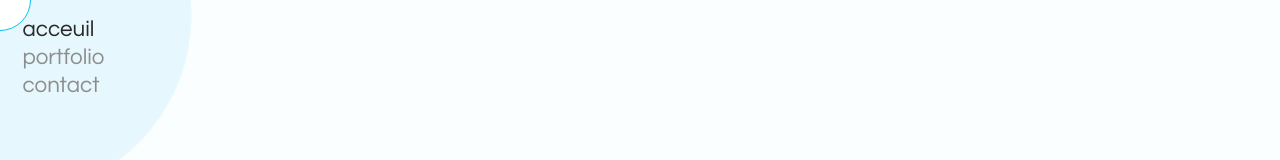
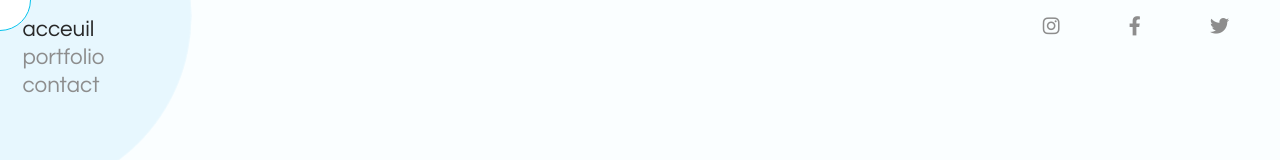
Before and after one commit to ccadran/mmi-portfolio, a React (Create React App) app: page / in a window 1280 px wide. Shown: the top 160 px of the page. Built offline with nearby package versions, Linux system fonts and the light colour scheme.

Commit message:
add social network hover effect

```diff
--- /dev/null
+++ b/src/components/SocialNetwork.js
@@ -0,0 +1,58 @@
+import React from "react";
+
+const SocialNetwork = () => {
+    const anim = () => {
+        const icons = document.querySelectorAll(".social-network a");
+        icons.forEach((link) => {
+            link.addEventListener("mouseover", (e) => {
+                link.style.transform = `translate(${e.offsetX - 20}px, ${
+                    e.offsetY - 13
+                }px)`;
+            });
+            link.addEventListener("mouseleave", () => {
+                link.style.transform = "";
+            });
+        });
+    };
+    return (
+        <div className="social-network">
+            <ul className="content">
+                <a
+                    href="https://www.instagram.com/"
+                    target="_blank"
+                    rel="noopener noreferrer"
+                    className="hover"
+                    onMouseOver={anim}
+                >
+                    <li>
+                        <i className="fab fa-instagram"></i>
+                    </li>
+                </a>
+                <a
+                    href="https://www.facebook.com/"
+                    target="_blank"
+                    rel="noopener noreferrer"
+                    className="hover"
+                    onMouseOver={anim}
+                >
+                    <li>
+                        <i className="fab fa-facebook-f"></i>
+                    </li>
+                </a>
+                <a
+                    href="https://www.twitter.com/"
+                    target="_blank"
+                    rel="noopener noreferrer"
+                    className="hover"
+                    onMouseOver={anim}
+                >
+                    <li>
+                        <i className="fab fa-twitter"></i>
+                    </li>
+                </a>
+            </ul>
+        </div>
+    );
+};
+
+export default SocialNetwork;
--- a/src/pages/Home.js
+++ b/src/pages/Home.js
@@ -1,12 +1,14 @@
 import React from "react";
 import Mouse from "../components/Mouse";
 import Navigation from "../components/Navigation";
+import SocialNetwork from "../components/SocialNetwork";
 
 const Home = () => {
     return (
         <div>
             <Mouse />
             <Navigation />
+            <SocialNetwork />
         </div>
     );
 };
```
